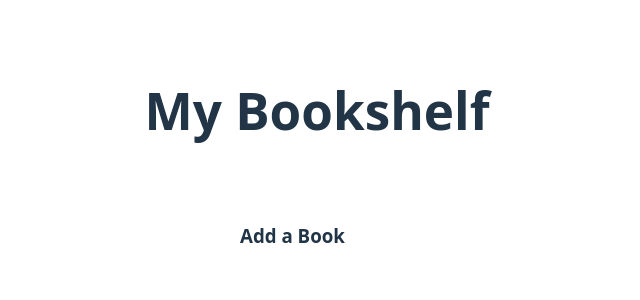
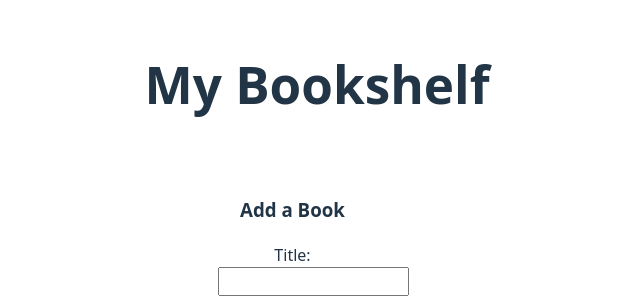
Before and after one commit to annamiriams/controlled-forms-in-react-lab, a React (Vite) app: page / in a window 1280 px wide. Shown: the part 216-516 px from the top of the page, without its empty margins (323-963 px from the left). Built offline with nearby package versions, Linux system fonts and the light colour scheme.

Commit message:
input field for title

```diff
--- a/src/components/Bookshelf/Bookshelf.jsx
+++ b/src/components/Bookshelf/Bookshelf.jsx
@@ -34,7 +34,26 @@ const Bookshelf = () => {
         <div className="bookshelfDiv">
             <div className="formDiv">
                 <h3>Add a Book</h3>
+
                 {/* Form will go here */}
+                <form onSubmit={handleSubmit}>
+
+                {/* add field for title */}
+                    <div>
+                        <label htmlFor="title">Title: </label>
+                        <input type="text"
+                            id="title"
+                            name="title"
+                            value={newBook.title}
+                            onChange={handleInputChange}
+                        />
+                    </div>
+
+                {/* add field for author */}
+
+                {/* submit button */}
+
+                </form>
             </div>
             <div className="bookCardsDiv">{/* Book cards will display here */}</div>
         </div>
```
